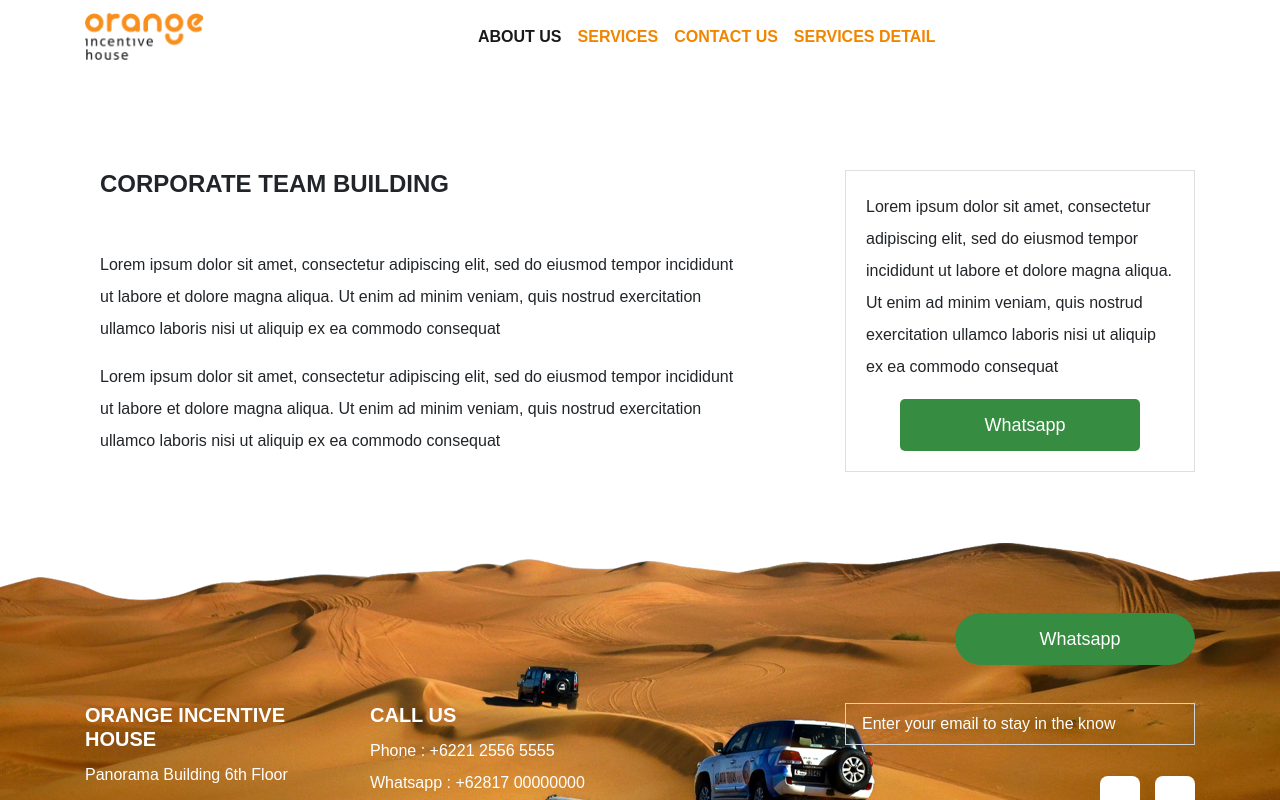
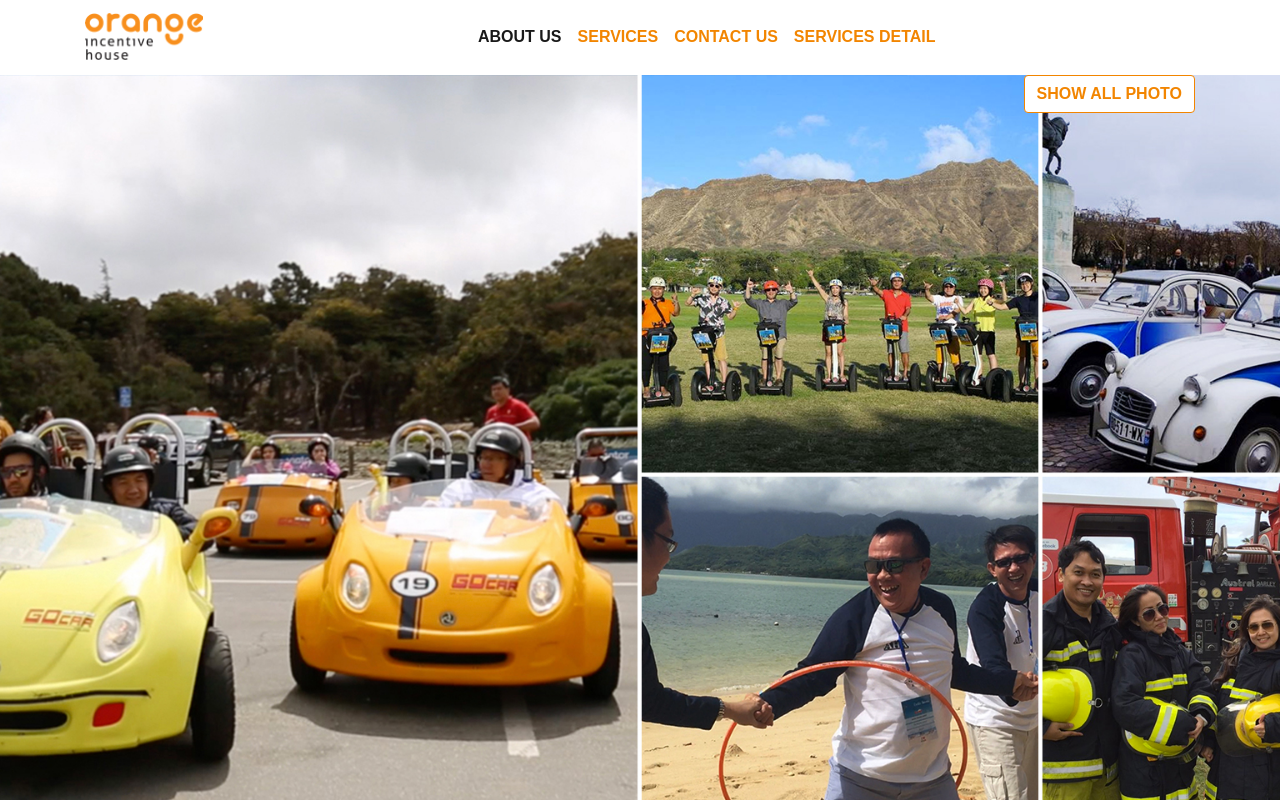
Before and after one commit to abimanyukaesang/orange, a React (Create React App) app: page /service-detail in a window 1280 px wide. Shown: the top 800 px of the page. Built offline with nearby package versions, Linux system fonts and the light colour scheme; some icons are missing; a web font is replaced by a local one.

Commit message:
mumpung belum ngadat keyboardnya

```diff
--- a/src/assets/scss/Detail.scss
+++ b/src/assets/scss/Detail.scss
@@ -1,3 +1,13 @@
+.detail-gallery{
+    margin: 75px 0 80px 0;
+    .slide1, .slide2{
+        background-repeat: no-repeat;
+        background-position: center;
+        background-size: cover;
+        min-height: 100vh;
+    }
+}
+
 .btn-wa{
     display: inline-flex;
     justify-content: center;
--- /dev/null
+++ b/src/components/DetailGallery.js
@@ -0,0 +1,21 @@
+import React from 'react';
+
+
+import Slide1 from '../assets/images/banner-ctb.jpg';
+const slide1 = {backgroundImage: 'url(' + Slide1 + ')',};
+
+const DetailGallery =() => (
+    <div className='detail-gallery'>
+        <div className='slide1' style={slide1}>
+            <div className='container'>
+                <div className='row'>
+                    <div className='col-md-12 d-flex justify-content-end'>
+                        <a href='#' className='btn btn-orange'>SHOW ALL PHOTO</a>
+                    </div>
+                </div>
+            </div>
+        </div>
+    </div>
+)
+
+export default DetailGallery;
--- a/src/pages/Detail.js
+++ b/src/pages/Detail.js
@@ -1,12 +1,15 @@
 import React from 'react';
 import '../assets/scss/Detail.scss'
+import DetailGallery from '../components/DetailGallery';
 
 const Detail =() =>(
     <div>
-        <div className='container' style={{marginTop:170}}>
+
+        <DetailGallery/>
+
+        <div className='container'>
             <div className='row'>
                 <div className='col-md-8'>
-                    <div className='col-md-11 cr-auto'>
                     <div className='side-left'>
                         <h2>CORPORATE TEAM BUILDING</h2>
 
@@ -17,7 +20,6 @@
                         <p>
                             Lorem ipsum dolor sit amet, consectetur adipiscing elit, sed do eiusmod tempor incididunt ut labore et dolore magna aliqua. Ut enim ad minim veniam, quis nostrud exercitation ullamco laboris nisi ut aliquip ex ea commodo consequat
                         </p>
-                        </div>
                     </div>
                 </div>
                 <div className='col-md-4'>
```
Also changed, not shown: src/assets/images/banner-ctb.jpg (added). Lines whose indentation alone changed are shown as unchanged.
